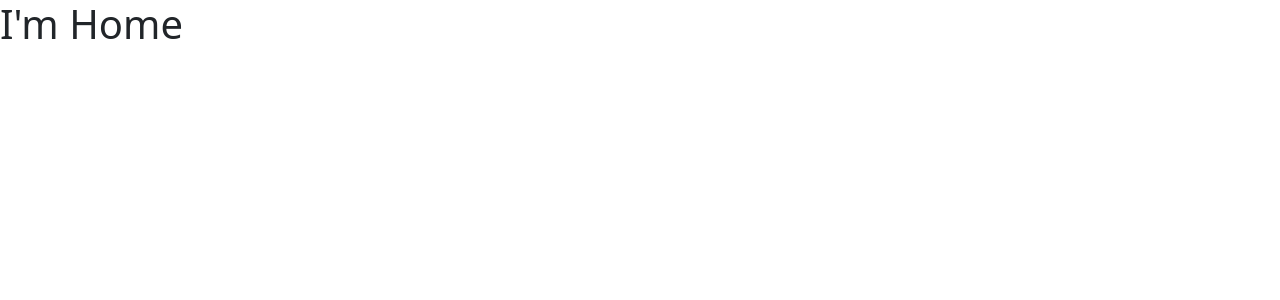
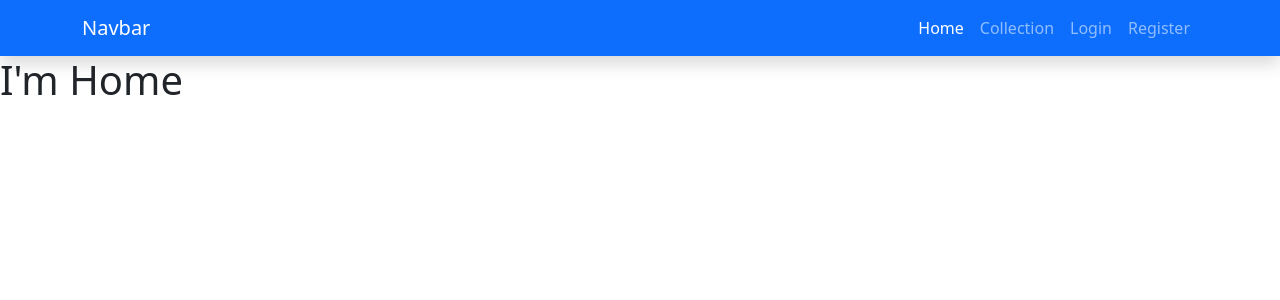
Before and after one commit to SobhieSaad/admin_dashboard_ract_with_laravel, a React (Create React App) app in the folder react/reactecom/: page / in a window 1280 px wide. Shown: the top 300 px of the page. Built offline with nearby package versions, Linux system fonts and the light colour scheme.

Commit message:
Add navbar to pages

```diff
--- a/react/reactecom/src/App.js
+++ b/react/reactecom/src/App.js
@@ -2,6 +2,8 @@
 import {BrowserRouter, Route,Switch} from 'react-router-dom';
 import MasterLayout from './layouts/admin/MasterLayout';
 import Home from './components/frontend/Home';
+import Login from './components/frontend/auth/Login';
+import Register from './components/frontend/auth/Register';
 
  function App() {
   return (
@@ -9,7 +11,13 @@
      <BrowserRouter>
       <Switch>
             <Route exact path="/" component={Home}/>
+
+            <Route path="/login" component={Login}/>
+
+            <Route path="/register" component={Register}/>
+
             <Route path="/admin"  name="Admin"  render={(props)=><MasterLayout {...props}/>} />
+
       </Switch>
       </BrowserRouter>
     </div>
--- a/react/reactecom/src/components/frontend/Home.js
+++ b/react/reactecom/src/components/frontend/Home.js
@@ -1,8 +1,13 @@
 import React from "react";
+import Navbar from "../../layouts/frontend/Navbar";
 
 function Home(){
     return (
-        <h1> I'm Home</h1>
+        <div>
+            <Navbar/>
+            <h1> I'm Home</h1>
+        </div>
+
     );
 }
 
--- a/react/reactecom/src/index.js
+++ b/react/reactecom/src/index.js
@@ -2,6 +2,9 @@
 import ReactDOM from 'react-dom';
 import App from './App';
 import reportWebVitals from './reportWebVitals';
+
+import 'bootstrap/dist/css/bootstrap.min.css';
+import 'bootstrap/dist/js/bootstrap.bundle.js';
 
 ReactDOM.render(
   <React.StrictMode>
--- /dev/null
+++ b/react/reactecom/src/layouts/frontend/Navbar.js
@@ -0,0 +1,38 @@
+
+
+import React from 'react';
+import {Link} from 'react-router-dom';
+
+function Navbar() {
+    return(
+        <nav className="navbar navbar-expand-lg navbar-dark bg-primary shadow sticky-top">
+            <div className="container">
+                <Link className="navbar-brand" to="#">Navbar</Link>
+                <button className="navbar-toggler" type="button" data-bs-toggle="collapse" data-bs-target="#navbarSupportedContent" aria-controls="navbarSupportedContent" aria-expanded="false" aria-label="Toggle navigation">
+                <span className="navbar-toggler-icon"></span>
+                </button>
+
+                <div className="collapse navbar-collapse" id="navbarSupportedContent">
+                <ul className="navbar-nav ms-auto mb-2 mb-lg-0">
+                    <li className="nav-item">
+                    <Link className="nav-link active" aria-current="page" to="#">Home</Link>
+                    </li>
+                    <li className="nav-item">
+                    <Link className="nav-link" to="#">Collection</Link>
+                    </li>
+                    <li className="nav-item">
+                    <Link className="nav-link" to="/login">Login</Link>
+                    </li>
+                    <li className="nav-item">
+                    <Link className="nav-link" to="/register">Register</Link>
+                    </li>
+                </ul>
+                </div>
+            </div>
+        </nav>
+
+    );
+}
+
+
+export default Navbar;
```
